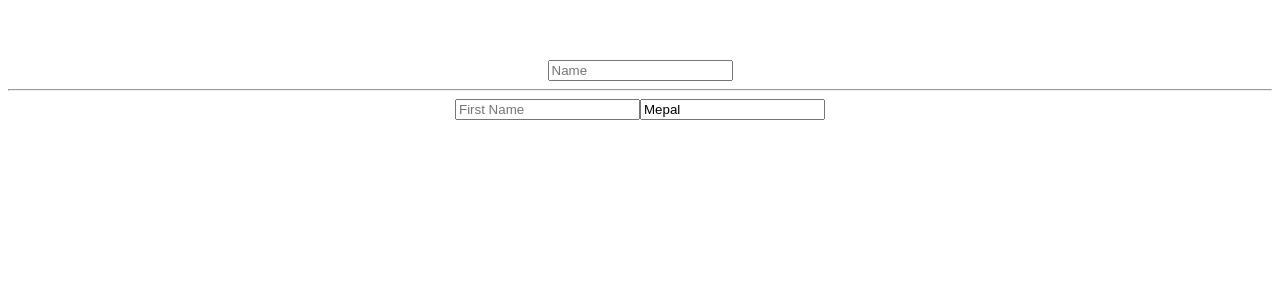
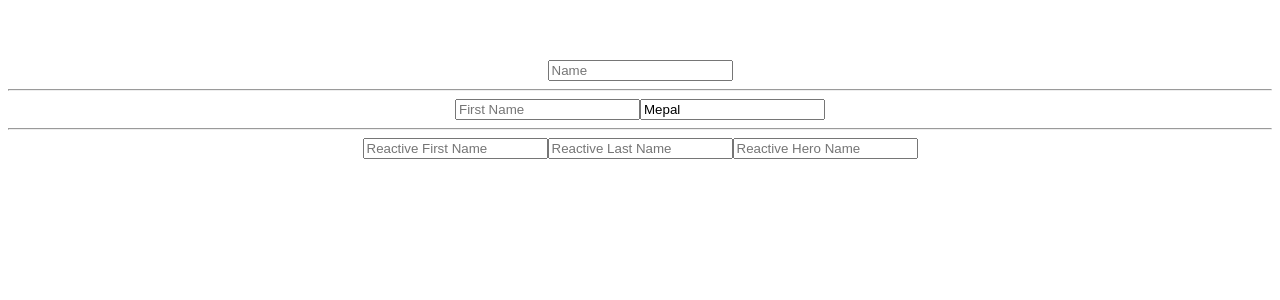
Before and after one commit to divyeshz/vue-composition-codevolution, a Vue app: page / in a window 1280 px wide. Shown: the top 300 px of the page. Built offline with nearby package versions, Linux system fonts and the light colour scheme.

Commit message:
Replacing Watchers (Part 2) and add lodash package

```diff
--- a/package.json
+++ b/package.json
@@ -9,6 +9,7 @@
   },
   "dependencies": {
     "core-js": "^3.8.3",
+    "lodash": "^4.17.21",
     "vue": "^3.2.13"
   },
   "devDependencies": {
--- a/src/components/Watch.vue
+++ b/src/components/Watch.vue
@@ -5,15 +5,53 @@
         <hr>
         <input type="text" placeholder="First Name" v-model="firstName">
         <input type="text" placeholder="Last Name" v-model="lastName">
+        <hr>
+        <input type="text" placeholder="Reactive First Name" v-model="fName">
+        <input type="text" placeholder="Reactive Last Name" v-model="lName">
+        <input type="text" placeholder="Reactive Hero Name" v-model="options.heroName">
     </div>
 </template>
 
 <script>
-import { ref, watch } from 'vue'
+import { ref, watch, reactive, toRefs } from 'vue'
+import _ from 'lodash'
+
 
 export default {
     name: 'Watch',
     setup() {
+
+        const state = reactive({
+            fName: '',
+            lName: '',
+            options: {
+                heroName: ''
+            }
+        })
+
+        // watch(() => {
+        //     return {
+        //         ...state
+        //     }
+        // }, (newValue, oldValue) => {
+        //     console.log('fName Old value', oldValue.fName);
+        //     console.log('fName New value', newValue.fName);
+        //     console.log('lName Old value', oldValue.lName);
+        //     console.log('lName New value', newValue.lName);
+        // })
+
+        watch(() => state.fName, (newValue, oldValue) => {
+            console.log('fName Old value', oldValue);
+            console.log('fName New value', newValue);
+        })
+
+        watch(() => _.cloneDeep(state.options), (newValue, oldValue) => {
+            console.log('heroName Old value', oldValue);
+            console.log('heroName New value', newValue);
+        }, {
+            deep: true
+        })
+
         const firstName = ref('')
         const lastName = ref('Mepal')
 
@@ -22,13 +60,12 @@
             console.log('firstName New value', newValues[0]);
             console.log('lastName Old value', oldValues[1]);
             console.log('lastName New value', newValues[1]);
-        }, {
-            immediate: true,
         })
 
         return {
             firstName,
-            lastName
+            lastName,
+            ...toRefs(state),
         }
 
     },
```
Also changed, not shown: 1 other file (tests, documents, lock files or other folders).
